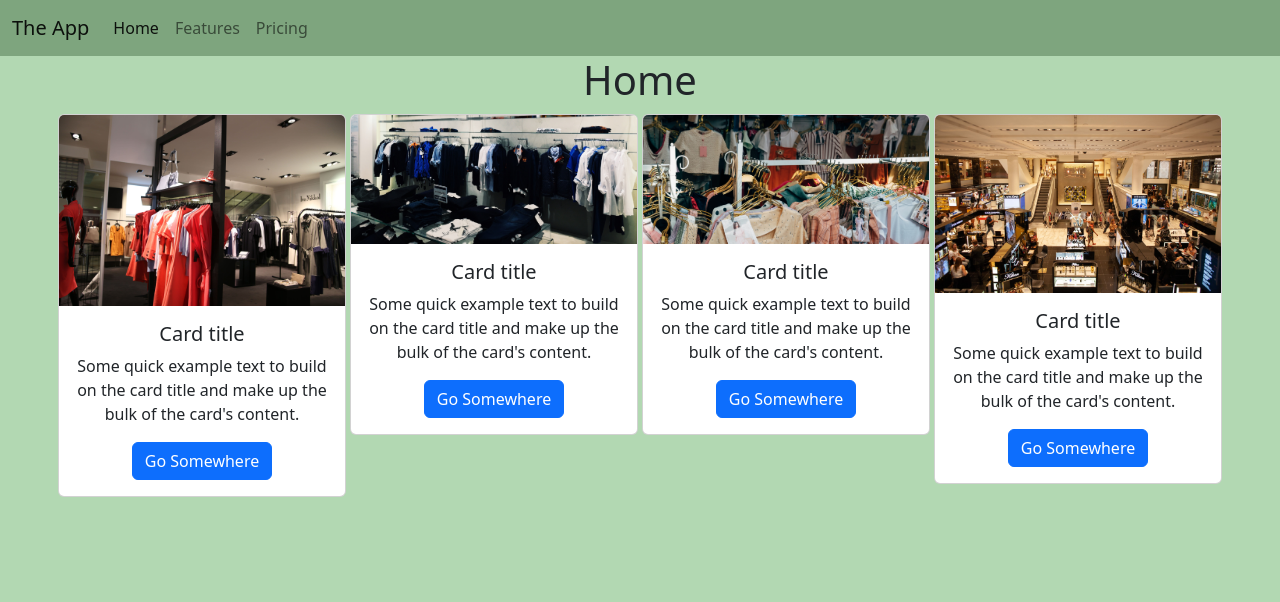
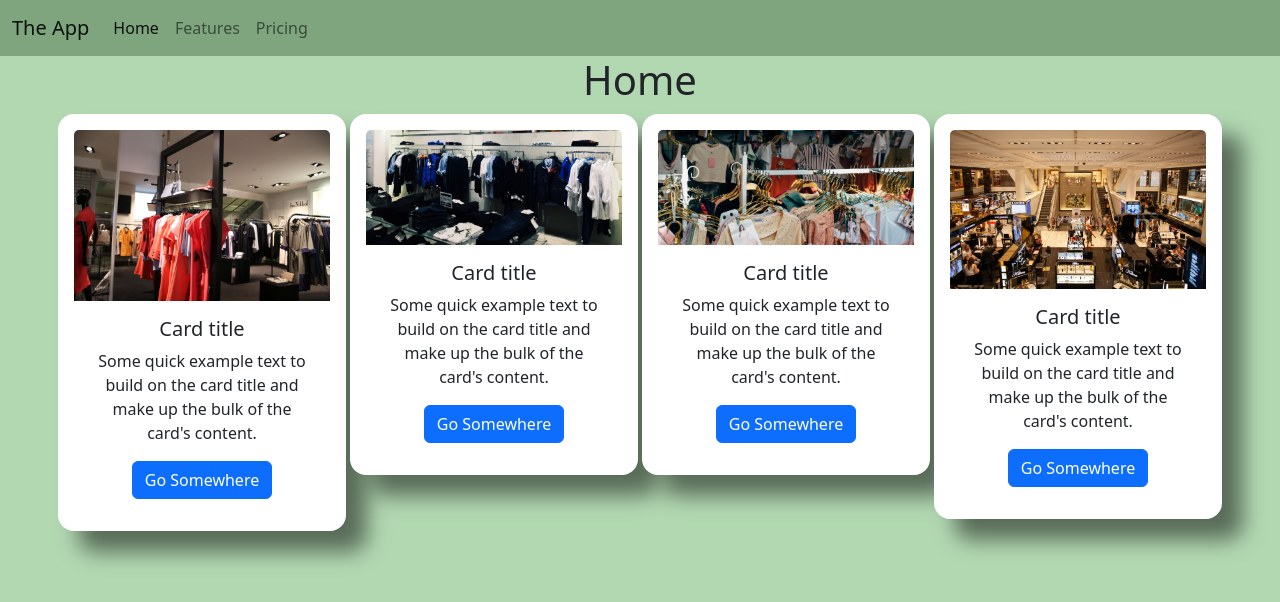
Before and after one commit to vernaloqui/fri-app, a React (Create React App) app: page / in a window 1280 px wide. Shown: the top 602 px of the page. Built offline with nearby package versions, Linux system fonts and the light colour scheme.

Commit message:
card styling

```diff
--- a/src/App.css
+++ b/src/App.css
@@ -43,3 +43,17 @@ body {
 .navbar{
   background: rgba(7, 49, 7, 0.3)
 }
+
+.card {
+  padding: 15px;
+  border-radius: 1rem;
+  border: 1px solid transparent;
+  backdrop-filter: blur (1rem);
+  box-shadow:1.3rem 1.3rem 1.3rem rgba(0,0,0, 0.5);
+  border-top-color: rgba(225, 225, 225, 225, 0.5);
+  border-left-color: rgba(225, 225, 225, 225, 0.5);
+  border-bottom-color: rgba(225, 225, 225, 225, 0.5);
+  border-right-color: rgba(225, 225, 225, 225, 0.5);
+
+  background-color: linear-gradient(to right bottom, rgba(225, 225,225, 0.5), rgba(225,225,225,0.3));
+}
```
